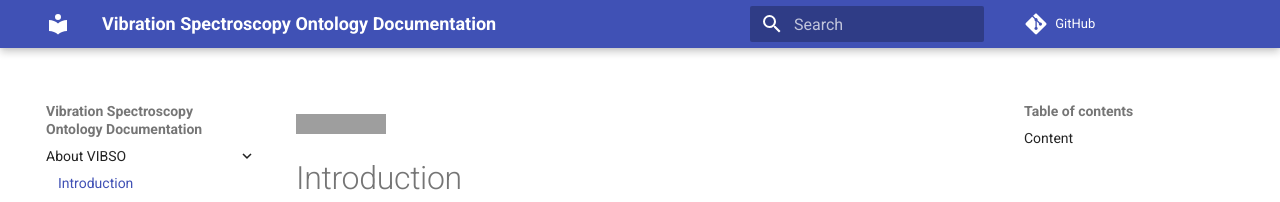
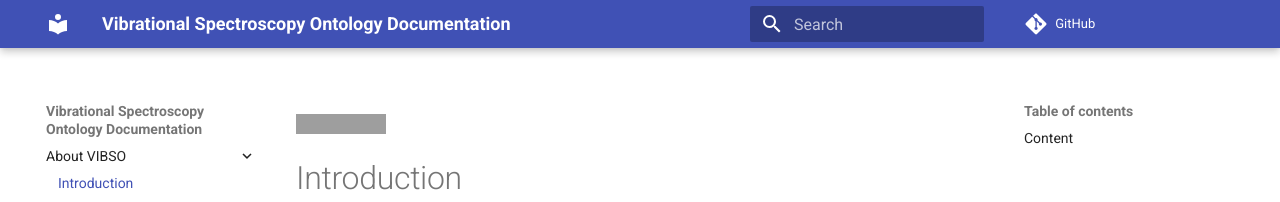
Before and after one commit to NFDI4Chem/VibrationalSpectroscopyOntology, an MkDocs documentation site: the page built from docs/index.md, in a window 1280 px wide. Shown: the top 202 px of the page. Built offline with MkDocs 1.6.1 and Material for MkDocs 9.7.7, drawn with Linux system fonts in a browser that asks for light colours; comment, search, counter and statistics services are not loaded; grey boxes are pictures that could not be loaded.

Commit message:
Update mkdocs.yaml

```diff
--- a/mkdocs.yaml
+++ b/mkdocs.yaml
@@ -1,4 +1,4 @@
-site_name: Vibration Spectroscopy Ontology Documentation
+site_name: Vibrational Spectroscopy Ontology Documentation
 theme:
   name: material
   features:
```
